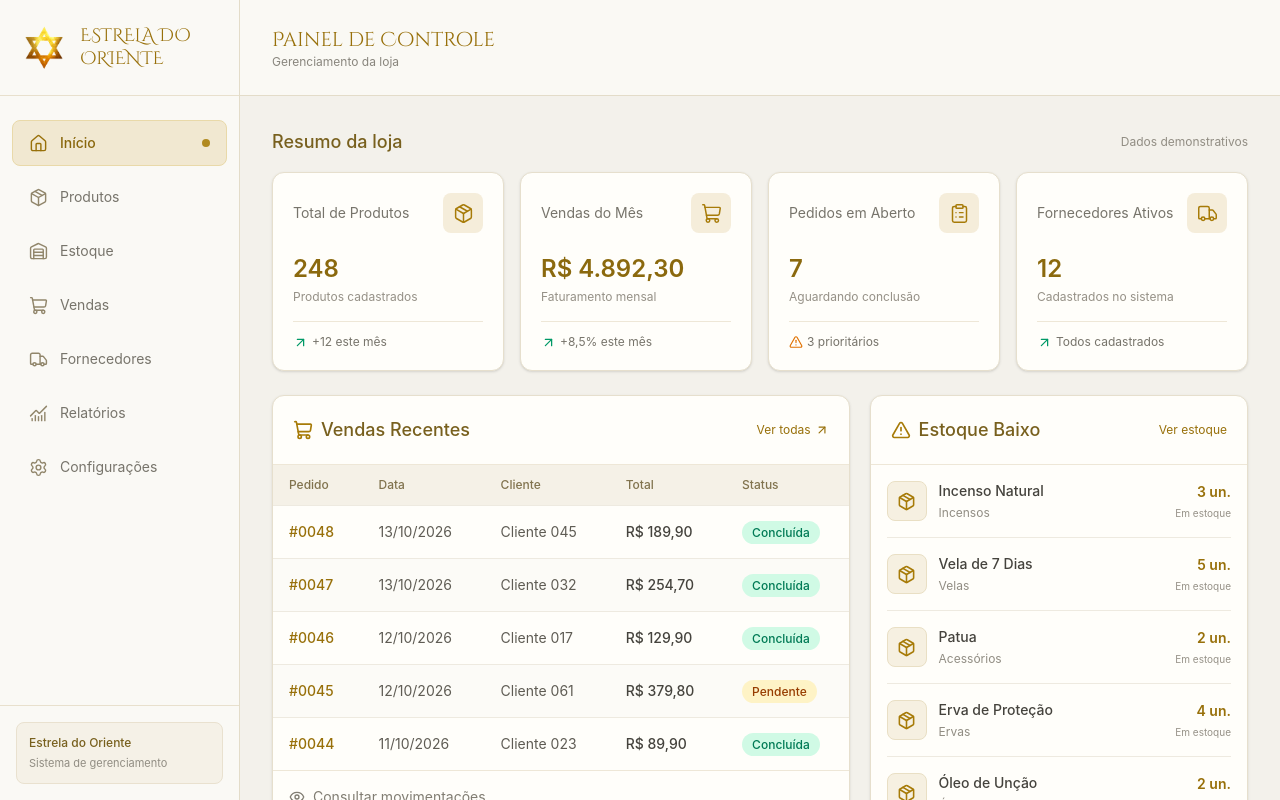
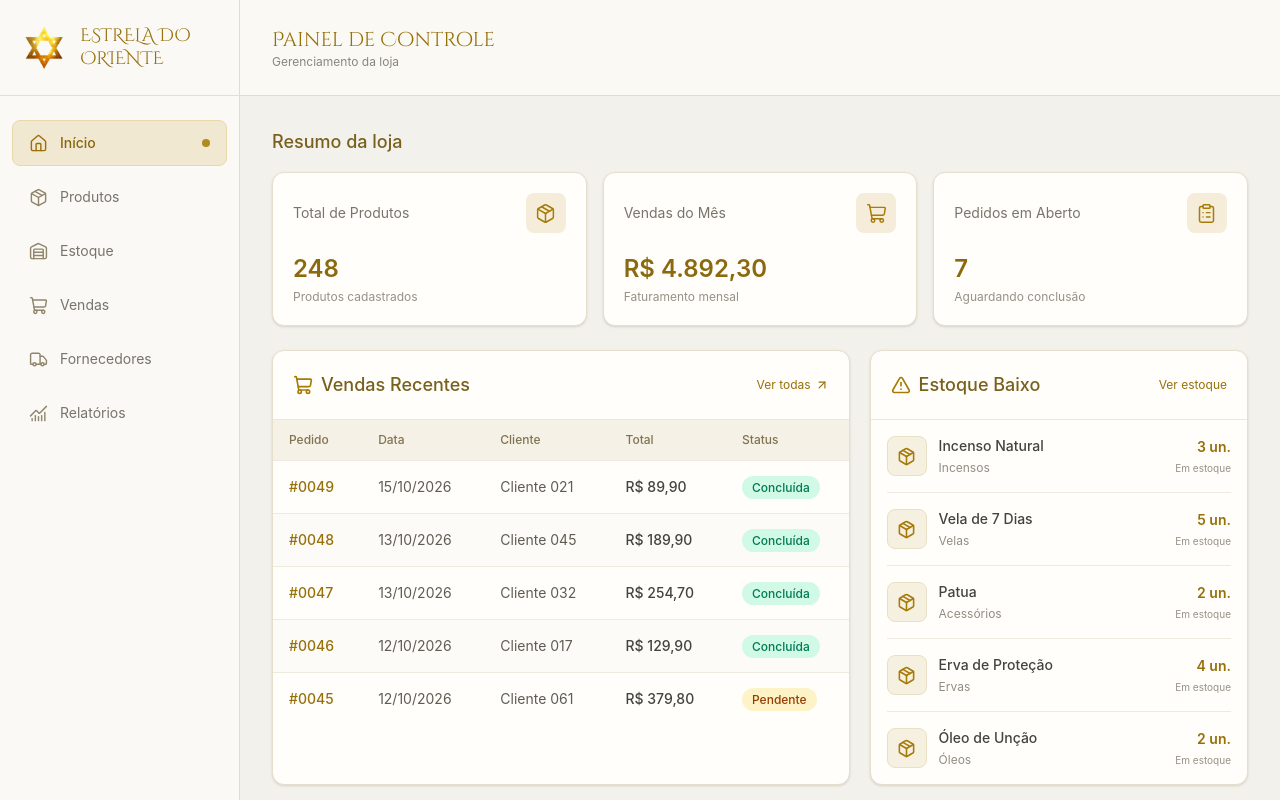
Before and after one commit to taykas/Estrela_do_Oriente, a React (Vite) app in the folder front-end/: page / in a window 1280 px wide. Shown: the top 800 px of the page. Built offline with nearby package versions, Linux system fonts and the light colour scheme.

Commit message:
Remove arquivos de build do repositório

```diff
--- a/front-end/src/components/sidebar.jsx
+++ b/front-end/src/components/sidebar.jsx
@@ -1,12 +1,11 @@
+
 import {
     Home,
     Package,
     Warehouse,
     ShoppingCart,
-    ClipboardList,
     Truck,
-    ChartNoAxesCombined,
-    Settings
+    ChartNoAxesCombined
 } from "lucide-react";
 
 import { useNavigate, useLocation } from "react-router-dom";
@@ -18,13 +17,14 @@ const menuItems = [
     { nome: "Estoque", icone: Warehouse, rota: "/estoque" },
     { nome: "Vendas", icone: ShoppingCart, rota: "/vendas" },
     { nome: "Fornecedores", icone: Truck, rota: "/fornecedores" },
-    { nome: "Relatórios", icone: ChartNoAxesCombined, rota: "/relatorios" },
-    { nome: "Configurações", icone: Settings, rota: "/configuracoes" }
+    { nome: "Relatórios", icone: ChartNoAxesCombined, rota: "/relatorios" }
 ];
 
 export default function Sidebar() {
     const navegar = useNavigate();
     const location = useLocation();
+
+    const rotaAtual = location.pathname.toLowerCase();
 
     return (
         <aside className="fixed left-0 top-0 z-40 hidden h-screen w-60 flex-col border-r border-[#e3dcc9] bg-[#faf9f5] lg:flex">
@@ -49,12 +49,13 @@ export default function Sidebar() {
             <nav className="flex-1 space-y-2 overflow-y-auto px-3 py-6">
                 {menuItems.map((item) => {
                     const Icone = item.icone;
+                    const rotaMenu = item.rota.toLowerCase();
 
                     const ativo =
-                        item.rota === "/"
-                            ? location.pathname === "/"
-                            : location.pathname === item.rota ||
-                              location.pathname.startsWith(`${item.rota}/`);
+                        rotaMenu === "/"
+                            ? rotaAtual === "/"
+                            : rotaAtual === rotaMenu ||
+                              rotaAtual.startsWith(`${rotaMenu}/`);
 
                     return (
                         <button
@@ -85,20 +86,6 @@ export default function Sidebar() {
                     );
                 })}
             </nav>
-
-            {/* Rodapé */}
-            <div className="border-t border-[#e8e0cd] p-4">
-                <div className="rounded-lg border border-[#e9e1cf] bg-[#f5f1e7] px-3 py-3">
-                    <p className="text-xs font-medium text-[#78601e]">
-                        Estrela do Oriente
-                    </p>
-
-                    <p className="mt-1 text-[11px] text-[#918d83]">
-                        Sistema de gerenciamento
-                    </p>
-                </div>
-            </div>
-
         </aside>
     );
 }
--- a/front-end/src/pages/main-page.jsx
+++ b/front-end/src/pages/main-page.jsx
@@ -2,7 +2,6 @@ import {
     Package,
     ShoppingCart,
     ClipboardList,
-    Truck,
     ChartNoAxesCombined,
     Menu,
     ArrowUpRight,
@@ -12,10 +11,12 @@ import {
     Zap
 } from "lucide-react";
 
-import { useNavigate } from "react-router-dom";
+import { useNavigate, useLocation } from "react-router-dom";
+import { useEffect } from "react";
 import Sidebar from "../components/Sidebar";
 
 const vendasRecentes = [
+    { id: "#0049", data: "15/10/2026", cliente: "Cliente 021", total: "R$ 89,90", status: "Concluída" },
     { id: "#0048", data: "13/10/2026", cliente: "Cliente 045", total: "R$ 189,90", status: "Concluída" },
     { id: "#0047", data: "13/10/2026", cliente: "Cliente 032", total: "R$ 254,70", status: "Concluída" },
     { id: "#0046", data: "12/10/2026", cliente: "Cliente 017", total: "R$ 129,90", status: "Concluída" },
@@ -36,33 +37,19 @@ const indicadores = [
         titulo: "Total de Produtos",
         valor: "248",
         descricao: "Produtos cadastrados",
-        icone: Package,
-        variacao: "+12 este mês",
-        positivo: true
+        icone: Package
     },
     {
         titulo: "Vendas do Mês",
         valor: "R$ 4.892,30",
         descricao: "Faturamento mensal",
-        icone: ShoppingCart,
-        variacao: "+8,5% este mês",
-        positivo: true
+        icone: ShoppingCart
     },
     {
         titulo: "Pedidos em Aberto",
         valor: "7",
         descricao: "Aguardando conclusão",
-        icone: ClipboardList,
-        variacao: "3 prioritários",
-        positivo: false
-    },
-    {
-        titulo: "Fornecedores Ativos",
-        valor: "12",
-        descricao: "Cadastrados no sistema",
-        icone: Truck,
-        variacao: "Todos cadastrados",
-        positivo: true
+        icone: ClipboardList
     }
 ];
 
@@ -95,17 +82,18 @@ const atalhos = [
 
 export const MainPage = () => {
     const navegar = useNavigate();
+    const { pathname } = useLocation();
+
+    useEffect(() => {
+        window.scrollTo(0, 0);
+    }, [pathname]);
 
     return (
         <div className="min-h-screen bg-[#f3f1eb] text-[#35342f]">
-
             <Sidebar />
 
             <div className="min-h-screen lg:ml-60">
-
-                {/* Cabeçalho */}
                 <header className="sticky top-0 z-30 flex h-24 items-center justify-between border-b border-[#e3dcc9] bg-[#faf9f5]/95 px-4 backdrop-blur-sm sm:px-6 lg:px-8">
-
                     <div className="flex items-center gap-3">
                         <button
                             className="text-[#98700a] lg:hidden"
@@ -127,24 +115,17 @@ export const MainPage = () => {
                             </p>
                         </div>
                     </div>
-
                 </header>
 
                 <main className="space-y-6 p-4 sm:p-6 lg:p-8">
-
-                    {/* Indicadores */}
                     <section>
                         <div className="mb-4 flex items-center justify-between gap-3">
                             <h2 className="text-lg font-medium text-[#78601e]">
                                 Resumo da loja
                             </h2>
-
-                            <span className="text-xs text-[#918d83]">
-                                Dados demonstrativos
-                            </span>
                         </div>
 
-                        <div className="grid grid-cols-1 gap-4 sm:grid-cols-2 xl:grid-cols-4">
+                        <div className="grid grid-cols-1 gap-4 sm:grid-cols-2 xl:grid-cols-3">
                             {indicadores.map((item) => {
                                 const Icone = item.icone;
 
@@ -158,6 +139,7 @@ export const MainPage = () => {
                                                 {item.titulo}
                                             </p>
 
+                                            {Icone && (
                                                 <div className="flex h-10 w-10 shrink-0 items-center justify-center rounded-lg bg-[#f5edda]">
                                                     <Icone
                                                         size={21}
@@ -165,6 +147,7 @@ export const MainPage = () => {
                                                         strokeWidth={1.7}
                                                     />
                                                 </div>
+                                            )}
                                         </div>
 
                                         <p className="mt-5 break-words text-2xl font-semibold text-[#8b690e]">
@@ -175,6 +158,7 @@ export const MainPage = () => {
                                             {item.descricao}
                                         </p>
 
+                                        {item.variacao && (
                                             <div className="mt-4 flex items-center gap-1 border-t border-[#eee7d7] pt-3 text-xs">
                                                 {item.positivo ? (
                                                     <ArrowUpRight
@@ -192,18 +176,15 @@ export const MainPage = () => {
                                                     {item.variacao}
                                                 </span>
                                             </div>
+                                        )}
                                     </div>
                                 );
                             })}
                         </div>
                     </section>
 
-                    {/* Vendas e estoque */}
                     <section className="grid grid-cols-1 gap-5 xl:grid-cols-5">
-
-                        {/* Vendas recentes */}
                         <div className="overflow-hidden rounded-xl border border-[#e6dfcd] bg-[#fffefa] shadow-sm xl:col-span-3">
-
                             <div className="flex items-center justify-between border-b border-[#eee7d7] p-5">
                                 <div className="flex items-center gap-2">
                                     <ShoppingCart
@@ -238,7 +219,7 @@ export const MainPage = () => {
                                     </thead>
 
                                     <tbody>
-                                        {vendasRecentes.map((venda, index) => (
+                                        {vendasRecentes.slice(0, 5).map((venda, index) => (
                                             <tr
                                                 key={venda.id}
                                                 className={`border-t border-[#eeeae0] text-[#5f5c54] transition-colors hover:bg-[#f8f5ed] ${
@@ -277,21 +258,9 @@ export const MainPage = () => {
                                     </tbody>
                                 </table>
                             </div>
-
-                            <div className="border-t border-[#eee7d7] p-4">
-                                <button
-                                    onClick={() => navegar("/Vendas")}
-                                    className="flex items-center gap-2 text-sm text-[#817d72] transition hover:text-[#98700a]"
-                                >
-                                    <Eye size={16} />
-                                    Consultar movimentações
-                                </button>
-                            </div>
                         </div>
 
-                        {/* Estoque baixo */}
                         <div className="overflow-hidden rounded-xl border border-[#e6dfcd] bg-[#fffefa] shadow-sm xl:col-span-2">
-
                             <div className="flex items-center justify-between border-b border-[#eee7d7] p-5">
                                 <div className="flex items-center gap-2">
                                     <AlertTriangle
@@ -349,18 +318,10 @@ export const MainPage = () => {
                                     </div>
                                 ))}
                             </div>
-
-                            <div className="border-t border-[#eee7d7] bg-[#faf8f1] p-4">
-                                <p className="text-xs text-[#817d72]">
-                                    Produtos que precisam de reposição.
-                                </p>
-                            </div>
                         </div>
                     </section>
 
-                    {/* Acesso rápido */}
                     <section className="rounded-xl border border-[#e6dfcd] bg-[#faf9f5] p-5 shadow-sm sm:p-6">
-
                         <div className="mb-5 flex items-center gap-2">
                             <div className="flex h-9 w-9 items-center justify-center rounded-lg bg-[#f1e8d1]">
                                 <Zap
@@ -410,7 +371,6 @@ export const MainPage = () => {
                             })}
                         </div>
                     </section>
-
                 </main>
             </div>
         </div>
```
Also changed, not shown: 1 other file (tests, documents, lock files or other folders). Lines whose indentation alone changed are shown as unchanged.
